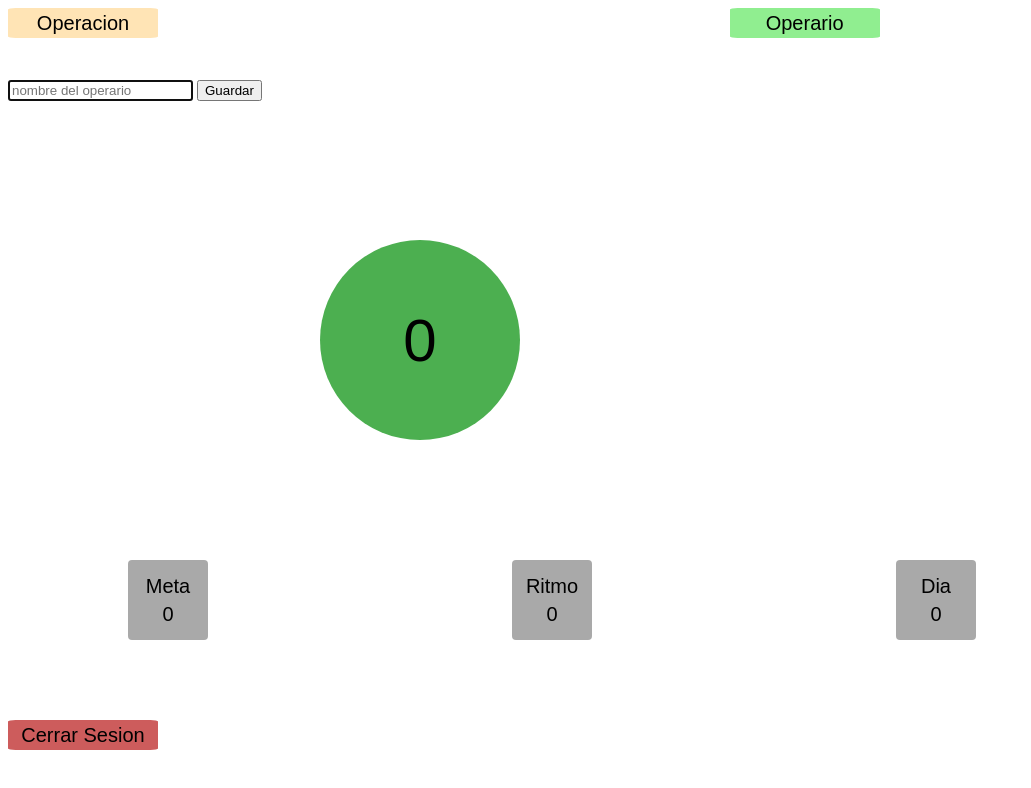
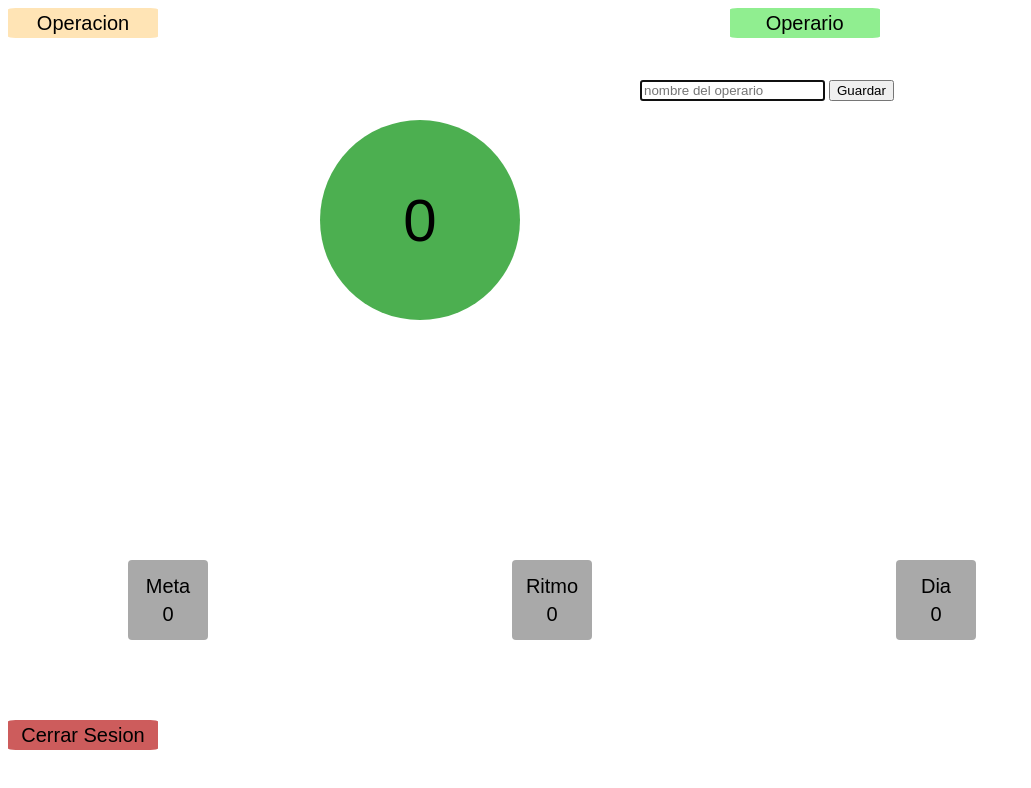
Before and after one commit to Maverygor/control-de-trabajo, a plain HTML site: page index.html in a window 1280 px wide. Both pictures are taken after a click on the button "Operario". Shown: the whole page, without its empty margins (0-1031 px from the left). Drawn offline with Linux system fonts and the light colour scheme.

Commit message:
Update index.html

```diff
--- a/index.html
+++ b/index.html
@@ -18,7 +18,7 @@
         <button id="guardarBtn1">Guardar</button>
     </div>
     <!--resultado debajo del boton operacion-->
-    <div id="resultado1" style="position: absolute; top: 7%;"></div>
+    <div id="resultado1" style="position: absolute; top: 7%; width: 80px; height: 80px;"></div>
 
     <!--boton operario-->
     <button id="operarioBtn2"
@@ -27,7 +27,7 @@
     cursor: pointer;">Operario</button>
 
     <!--campo ocul;to para escrivir el operario-->
-    <div id="campo2" style="display: none; position: absolute; top: 10%;">
+    <div id="campo2" style="display: none; position: absolute; top: 10%; left: 50%;">
         <input type="text" id="nombreOperario" placeholder="nombre del operario">
         <button id="guardarBtn2">Guardar</button>
     </div>
@@ -37,7 +37,7 @@
     <!--boton redondo-->
     <button id="redondoBtn"
     style="border-radius: 50%; width: 200px; height: 200px; background-color: #4CAF50;
-    justify-content: center; position: absolute; top: 30%; left: 25%; border: none;
+    justify-content: center; position: absolute; top: 15%; left: 25%; border: none;
     cursor: pointer; display: flex; flex-direction: column; justify-content: center; align-items: center;
     "><span class="top" style="font-size: 20px; color: white; position: absolute; top: 10%; display: none;">0</span>
       <span class="center" style="font-size: 60px; color: black;">0</span>
```
